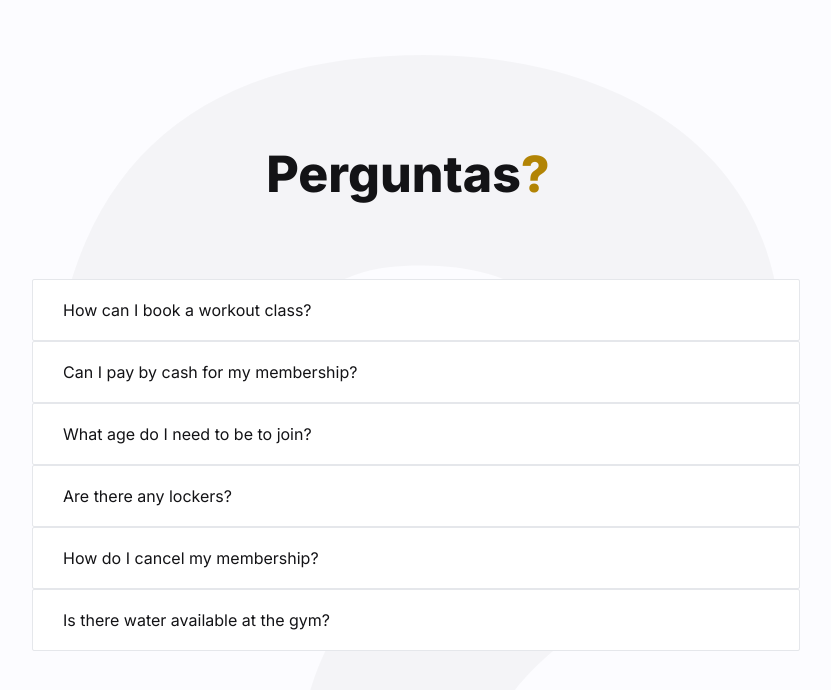
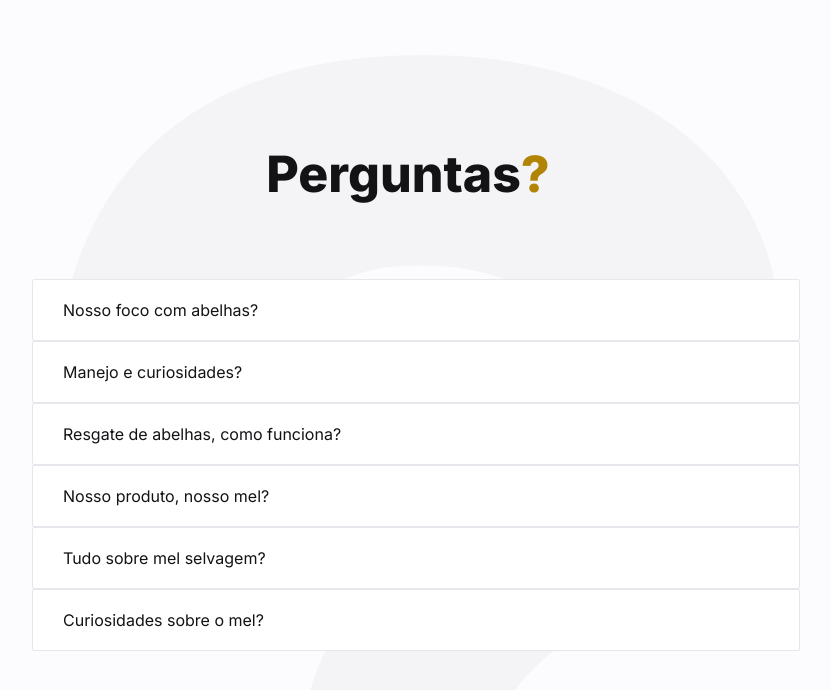
Before and after one commit to k-nylander/Mel_Selvagem-free, a React (Create React App) app: page / in a window 1280 px wide. Shown: the part 3063-3753 px from the top of the page, without its empty margins (224-1055 px from the left). Built offline with nearby package versions, Linux system fonts and the light colour scheme; the HTML template or start-up script is replaced by a standard one.

Commit message:
feat: perguntas accordion

```diff
--- a/src/data.js
+++ b/src/data.js
@@ -181,32 +181,32 @@ export const faq = {
   title: 'Perguntas',
   accordions: [
     {
-      question: 'How can I book a workout class?',
+      question: 'Nosso foco com abelhas?',
       answer:
         'Lorem ipsum dolor sit amet consectetur, adipisicing elit. Molestiae temporibus beatae, totam repudiandae nam recusandae ea dolores tempora maxime.',
     },
     {
-      question: 'Can I pay by cash for my membership?',
+      question: 'Manejo e curiosidades?',
       answer:
         'Lorem ipsum dolor sit amet consectetur, adipisicing elit. Molestiae temporibus beatae, totam repudiandae nam recusandae ea dolores tempora maxime.',
     },
     {
-      question: 'What age do I need to be to join?',
+      question: 'Resgate de abelhas, como funciona?',
       answer:
         'Lorem ipsum dolor sit amet consectetur, adipisicing elit. Molestiae temporibus beatae, totam repudiandae nam recusandae ea dolores tempora maxime.',
     },
     {
-      question: 'Are there any lockers?',
+      question: 'Nosso produto, nosso mel?',
       answer:
         'Lorem ipsum dolor sit amet consectetur, adipisicing elit. Molestiae temporibus beatae, totam repudiandae nam recusandae ea dolores tempora maxime.',
     },
     {
-      question: 'How do I cancel my membership?',
+      question: 'Tudo sobre mel selvagem?',
       answer:
         'Lorem ipsum dolor sit amet consectetur, adipisicing elit. Molestiae temporibus beatae, totam repudiandae nam recusandae ea dolores tempora maxime.',
     },
     {
-      question: 'Is there water available at the gym?',
+      question: 'Curiosidades sobre o mel?',
       answer:
         'Lorem ipsum dolor sit amet consectetur, adipisicing elit. Molestiae temporibus beatae, totam repudiandae nam recusandae ea dolores tempora maxime.',
     },
```
